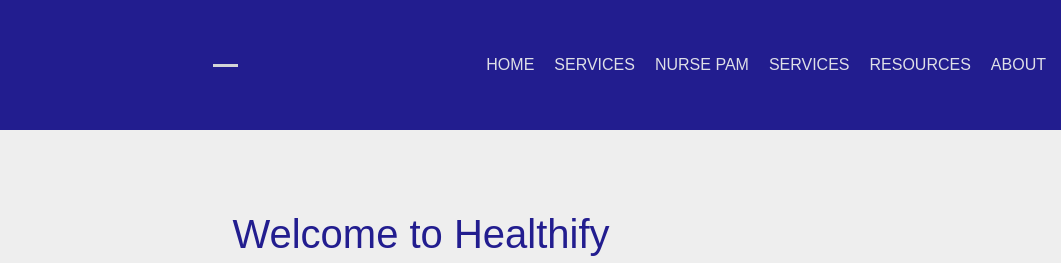
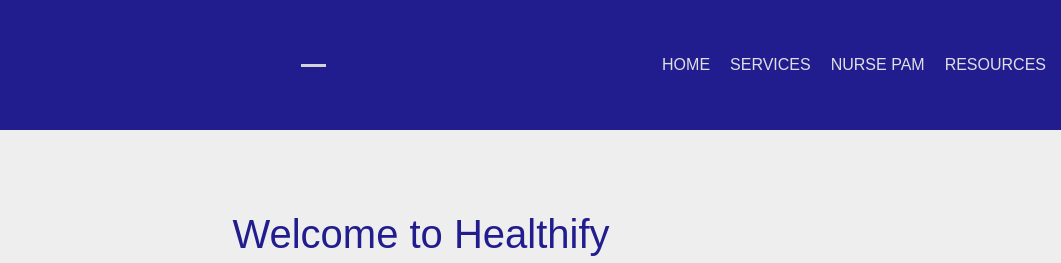
Before and after one commit to cse24-098/Healthify, a plain HTML site: page index.html in a window 1280 px wide. Shown: the top 263 px of the page, 219-1280 px from the left. Drawn offline with nearby package versions, Linux system fonts and the light colour scheme.

Commit message:
Update index.html

```diff
--- a/index.html
+++ b/index.html
@@ -24,9 +24,8 @@
                     <li><a href="#home">HOME</a></li>
                     <li><a href="sevices.html">SERVICES</a></li>
                     <li><a href="chatbot.html">NURSE PAM</a></li>
-                    <li><a href="services.html">SERVICES</a></li>
                     <li><a href="resources.html">RESOURCES</a></li>
-                    <li><a href="aboutus.html">ABOUT</a></li>
+
                 </ul>
                 </nav>
             </div>
```
